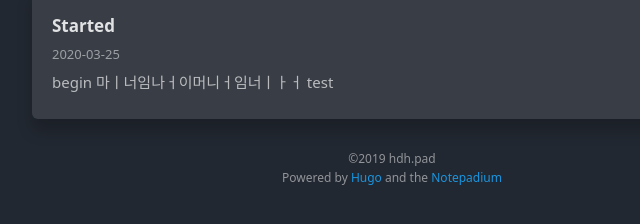
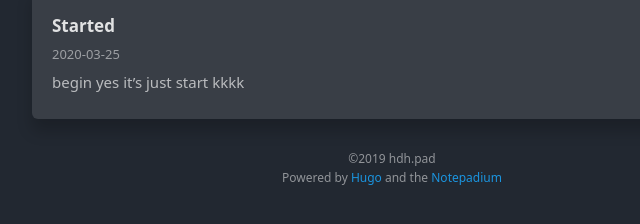
Before and after one commit to Fhwang0926/blog, a plain HTML site: page index.html in a window 1280 px wide. Shown: the part 170-394 px from the top of the page, 248-888 px from the left. Drawn offline with Linux system fonts and the light colour scheme.

Commit message:
add_some_note

```diff
--- a/index.html
+++ b/index.html
@@ -5,7 +5,7 @@
     <div class="base-body"><section id="header" class="site header">
     <div class="header wrap"><span class="header left-side"><a class="site home" href="/blog/"><img class="site logo" src="https://avatars0.githubusercontent.com/u/20344306?s=460&amp;u=b202366fb0ccef96efdf2b6e425ebd54a0b4a117&amp;v=4" alt /><span class="site name">hdh.pad</span></a></span>
         <span class="header right-side"><div class="nav wrap"><nav class="nav"><a class="nav item" href="/blog/tags/">Tags</a><a class="nav item" href="/blog/study">#Study</a><a class="nav item" href="/blog/security">#Security</a></nav></div></span></div><div class="site slogan"><span class="title">Simple and TOOOOO simple, kkkkkkk</span></div></section><div id="content"><ul class="note list"><li class="item"><a class="note" href="/blog/posts/started/">
-            <p class="note title">Started</p><p class="note date">2020-03-25</p><p class="note content">begin 마ㅣ너임나ㅓ이머니ㅓ임너ㅣㅏㅓ test</p></a></li></ul></div><section id="footer" class="footer"><div class="footer-wrap">
+            <p class="note title">Started</p><p class="note date">2020-03-25</p><p class="note content">begin yes it&rsquo;s just start kkkk</p></a></li></ul></div><section id="footer" class="footer"><div class="footer-wrap">
     <p class="copyright">©2019 hdh.pad</p>
     <p class="powerby"><span>Powered by </span><a href="https://gohugo.io"
         target="_blank">Hugo</a><span> and the </span><a href="https://themes.gohugo.io/hugo-notepadium/"
```
Also changed, not shown: posts/index.html (+1 -1 lines), posts/started/index.html (+1 -1 lines).
